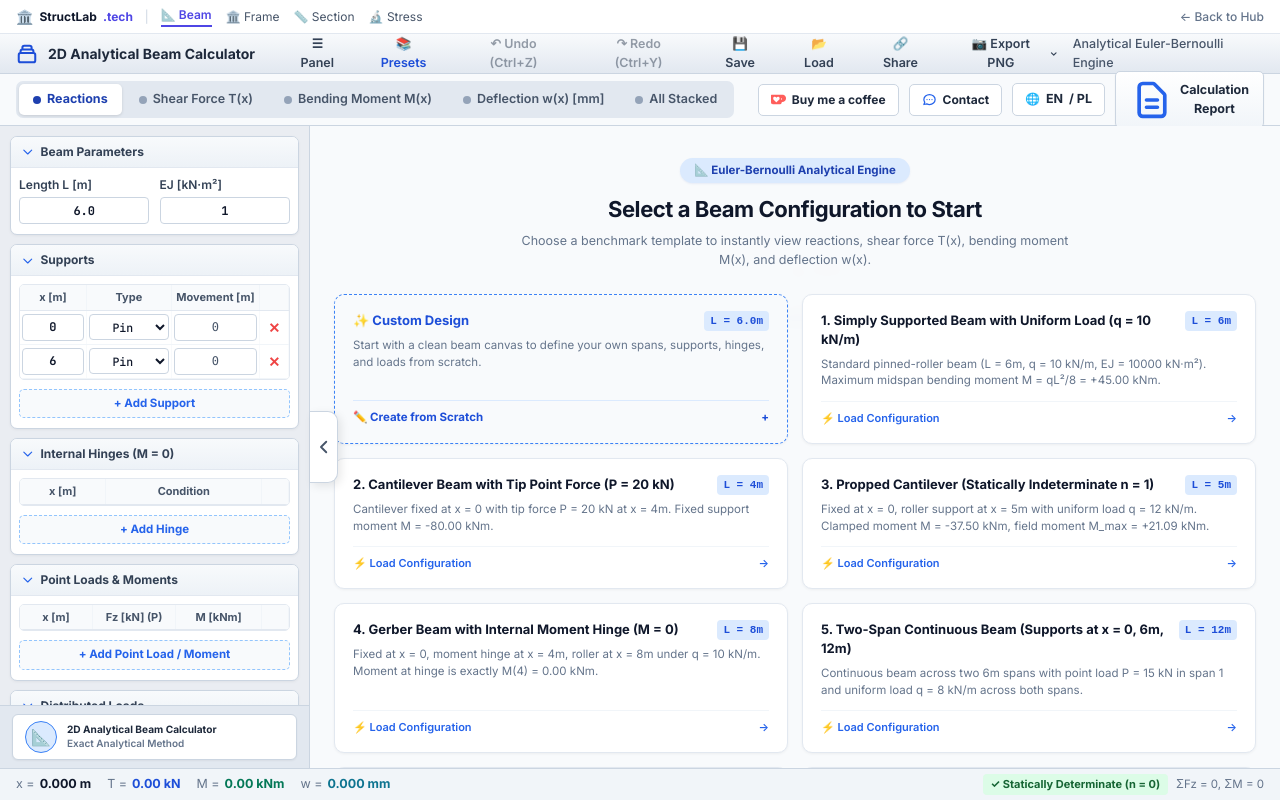
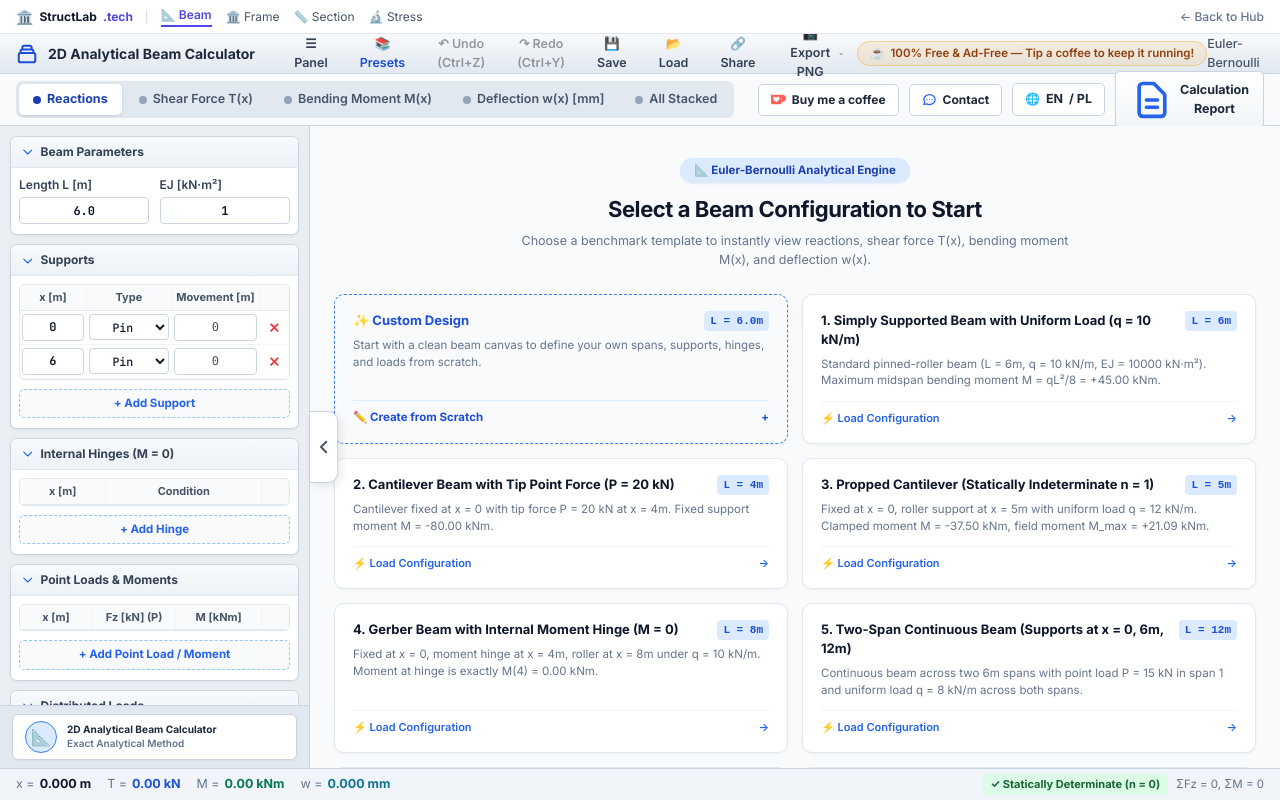
Before and after one commit to PengyuanXia/2d-analytical-beam-calculator, a website: page index.html in a window 1280 px wide. Drawn offline with nearby package versions, Linux system fonts and the light colour scheme.

Commit message:
feat: move ad-free support note to header center and remove from contact modal

```diff
--- a/css/beam-calculator.css
+++ b/css/beam-calculator.css
@@ -333,6 +333,34 @@ html, body {
   font-size: 12.5px;
   font-weight: 500;
   color: #64748b;
+}
+
+.header-mission-pill {
+  display: inline-flex;
+  align-items: center;
+  gap: 6px;
+  padding: 3px 12px;
+  background: rgba(245, 158, 11, 0.12);
+  border: 1px solid rgba(245, 158, 11, 0.35);
+  border-radius: 9999px;
+  font-size: 11.5px;
+  font-weight: 600;
+  color: #92400e;
+  text-decoration: none;
+  transition: all 0.2s ease;
+  white-space: nowrap;
+}
+
+.header-mission-pill:hover {
+  background: rgba(245, 158, 11, 0.22);
+  border-color: rgba(245, 158, 11, 0.55);
+  transform: translateY(-1px);
+}
+
+@media (max-width: 1120px) {
+  .header-mission-pill {
+    display: none;
+  }
 }
 
 /* Ribbon Controls */
--- a/index.html
+++ b/index.html
@@ -98,6 +98,13 @@
           </div>
         </nav>
       </div>
+
+      <!-- Header Mission / Ad-Free Support Pill -->
+      <a href="https://ko-fi.com/pengyuanxia" target="_blank" rel="noopener noreferrer" class="header-mission-pill" id="headerMissionPill" title="Support free engineering tools on Ko-fi">
+        <span>☕</span>
+        <span id="lblHeaderMissionNote">100% Free & Ad-Free — Tip a coffee to keep it running!</span>
+      </a>
+
       <div class="user-greeting">
         <span class="font-medium text-slate-600 text-[12.5px]" id="appGreeting">Analytical Euler-Bernoulli Engine</span>
       </div>
@@ -505,12 +512,6 @@
           </div>
         </div>
 
-        <!-- Mission / Ad-Free Note -->
-        <div style="background: #fffbeb; border: 1px solid #fde68a; border-radius: 9px; padding: 10px 13px; margin-bottom: 14px; font-size: 11.5px; line-height: 1.5; color: #92400e; display: flex; align-items: flex-start; gap: 8px;">
-          <span style="font-size: 14px; line-height: 1; flex-shrink: 0; margin-top: 1px;">☕</span>
-          <span id="lblContactMissionNote">Built to keep engineering mechanics free, fast, and 100% ad-free. If this tool saved your coursework or exam prep, consider buying me a coffee to support development!</span>
-        </div>
-
         <!-- Contact Links List -->
         <div style="display: flex; flex-direction: column; gap: 10px;">
 
--- a/js/i18n.js
+++ b/js/i18n.js
@@ -50,7 +50,7 @@ export const TRANSLATIONS = {
     contactGithubSub: 'Bug reports & feature requests',
     contactKofiTitle: 'Buy Me a Coffee',
     contactKofiSub: 'Enjoying the ad-free experience? Tip a coffee to keep it running!',
-    contactMissionNote: 'Built to keep engineering mechanics free, fast, and 100% ad-free. If this tool saved your coursework or exam prep, consider buying me a coffee to support development!',
+    headerMissionNote: '100% Free & Ad-Free — Tip a coffee to keep it running!',
     copyBtn: '📋 Copy',
     copiedBtn: '✓ Copied!',
     toastEmailCopied: '📋 Email copied to clipboard!',
@@ -210,7 +210,7 @@ export const TRANSLATIONS = {
     contactGithubSub: 'Zgłoszenia błędów i propozycje funkcji',
     contactKofiTitle: 'Postaw kawę',
     contactKofiSub: 'Cenisz brak reklam i otwarty dostęp? Postaw kawę i wesprzyj projekt!',
-    contactMissionNote: 'Stworzone, by edukacja inżynierska była darmowa, szybka i wolna od reklam. Jeśli ten program ułatwił Ci projekt lub naukę do egzaminu, rozważ postawienie symbolicznej kawy!',
+    headerMissionNote: '100% Darmowe i bez reklam — Wesprzyj rozwój projektu symboliczną kawą!',
     copyBtn: '📋 Kopiuj',
     copiedBtn: '✓ Skopiowano!',
     toastEmailCopied: '📋 Adres e-mail skopiowany do schowka!',
--- a/js/ui.js
+++ b/js/ui.js
@@ -604,8 +604,8 @@ export class BeamCalculatorApp {
     if (lblContactModalTitle && t.contactModalTitle) lblContactModalTitle.textContent = t.contactModalTitle;
     const lblContactAuthorSub = document.getElementById('lblContactAuthorSub');
     if (lblContactAuthorSub && t.contactAuthorSub) lblContactAuthorSub.textContent = t.contactAuthorSub;
-    const lblContactMissionNote = document.getElementById('lblContactMissionNote');
-    if (lblContactMissionNote && t.contactMissionNote) lblContactMissionNote.textContent = t.contactMissionNote;
+    const lblHeaderMissionNote = document.getElementById('lblHeaderMissionNote');
+    if (lblHeaderMissionNote && t.headerMissionNote) lblHeaderMissionNote.textContent = t.headerMissionNote;
     const lblContactEmailTitle = document.getElementById('lblContactEmailTitle');
     if (lblContactEmailTitle && t.contactEmailTitle) lblContactEmailTitle.textContent = t.contactEmailTitle;
     const lblContactGithubTitle = document.getElementById('lblContactGithubTitle');
```
